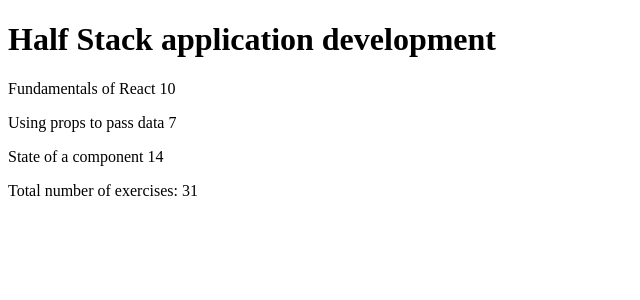
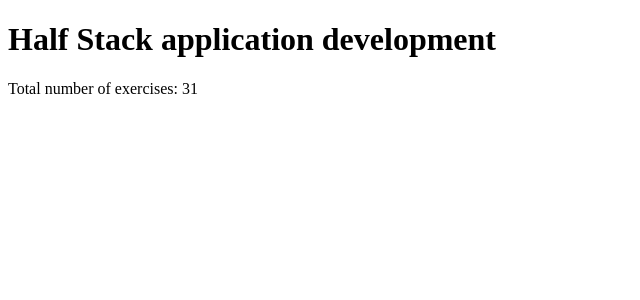
Before and after one commit to Mimmolucio/fso, a React (Vite) app in the folder part1/courseinfo/: page / in a window 1280 px wide. Shown: the top 300 px of the page, without its empty margins (0-640 px from the left). Built offline with nearby package versions, Linux system fonts and the light colour scheme.

Commit message:
ex 1.3: Total works

```diff
--- a/part1/courseinfo/src/App.jsx
+++ b/part1/courseinfo/src/App.jsx
@@ -1,5 +1,4 @@
 const Header = (props) => {
-  console.log(props.heading)
 
   return (
     <h1>{props.heading}</h1>
@@ -33,18 +32,24 @@ const Total = (props) => {
 
 const App = () => {
   const course = 'Half Stack application development'
-  const part1 = 'Fundamentals of React'
-  const exercises1 = 10
-  const part2 = 'Using props to pass data'
-  const exercises2 = 7
-  const part3 = 'State of a component'
-  const exercises3 = 14
+  const part1 = {
+    name: 'Fundamentals of React',
+    exercises: 10
+  }
+  const part2 = {
+    name: 'Using props to pass data',
+    exercises: 7
+  }
+  const part3 = {
+    name: 'State of a component',
+    exercises: 14
+  }
 
   return (
     <div>
       <Header heading={course} />
-      <Content part1={part1} exercises1={exercises1} part2={part2} exercises2={exercises2} part3={part3} exercises3={exercises3} />
-      <Total exercises1={exercises1} exercises2={exercises2} exercises3= {exercises3} />
+      {/* <Content part1={part1} exercises1={exercises1} part2={part2} exercises2={exercises2} part3={part3} exercises3={exercises3} /> */}
+      <Total exercises1={part1.exercises} exercises2={part2.exercises} exercises3= {part3.exercises} />
     </div>
   )
 }
```
